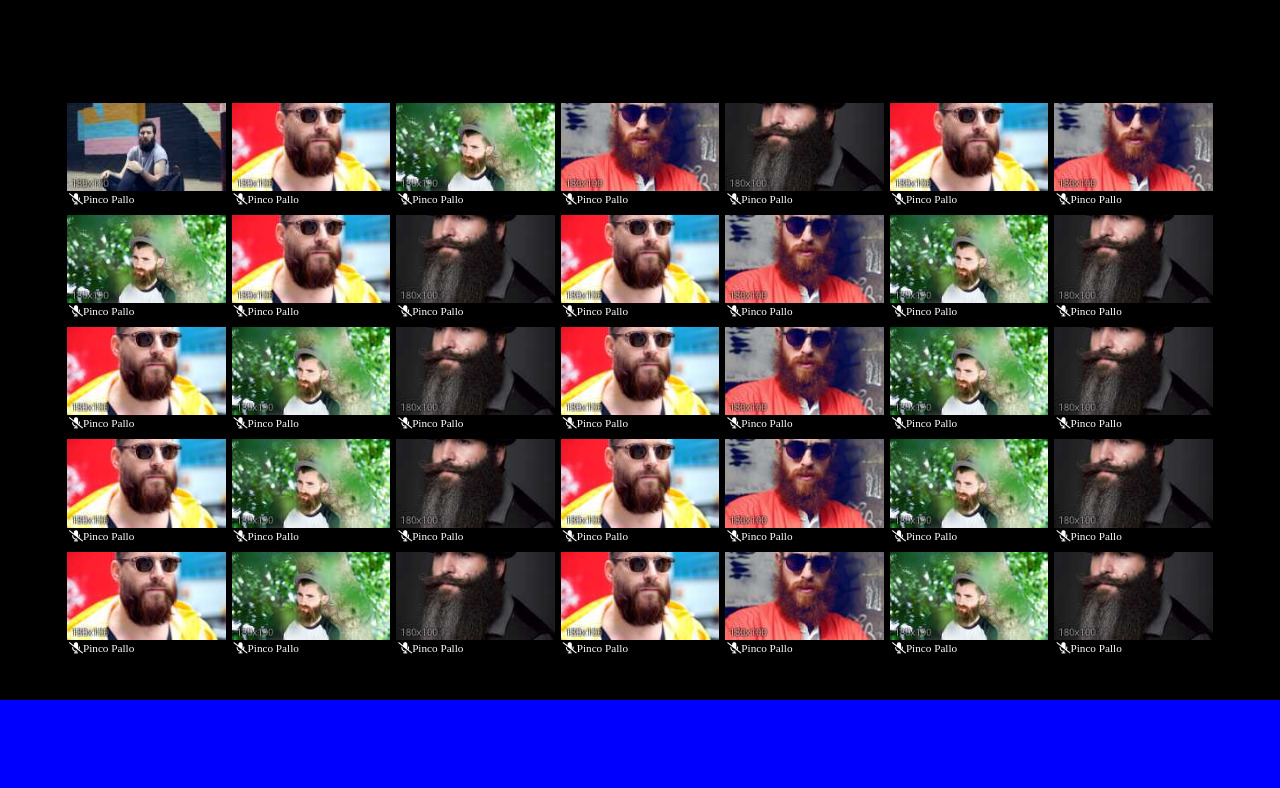
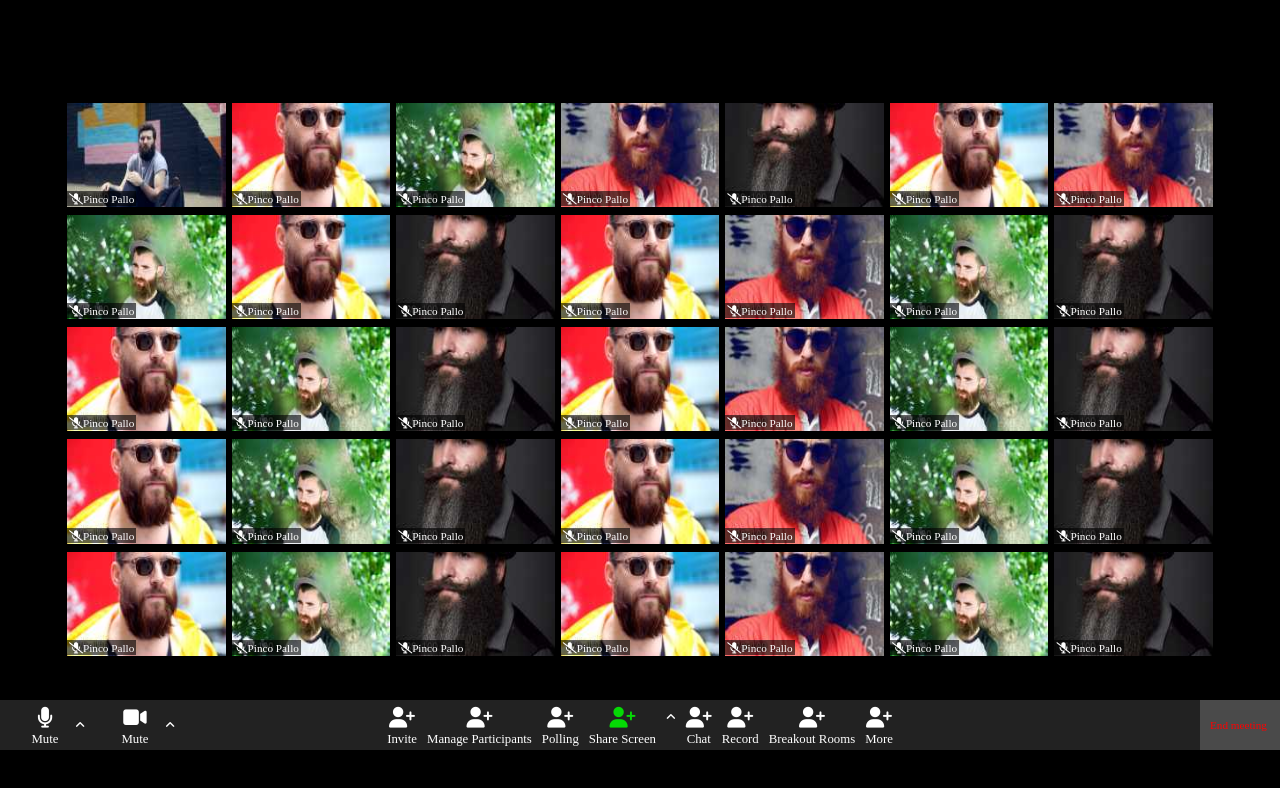
Before and after one commit to MarcoRomanohub/html-css-zoom, a plain HTML site: page index.html in a window 1280 px wide. Drawn offline with Linux system fonts and the light colour scheme.

Commit message:
[add] footer

```diff
--- a/css/style.css
+++ b/css/style.css
@@ -17,9 +17,11 @@ main{
   height: calc(100vh - 100px);
   width: 100vw;
 }
-
+.active{
+  color: rgb(5, 217, 5);
+}
 .container{
-  max-width: 98%;
+  /* max-width: 98%; */
   width: 90%;
   margin: 100px auto;
   height: 80%;
@@ -41,6 +43,7 @@ main{
   height: 100%;
   margin: 3px;
   position: relative;
+  display: flex;
 }
 .nome-utente{
   height: 15px;
@@ -58,5 +61,62 @@ main{
 footer{
   height: 100px;
   /* background-color: #222222; */
-  background-color: blue;
 }
+footer .bar{
+  height: 50px;
+  background-color: #222222;
+  color: white;
+  justify-content: space-between;
+}
+.option{
+
+}
+.option .mic, .video{
+  width: 80px;
+  height: 50px;
+  text-align: center;
+  margin: 5px;
+  padding-top: 2px;
+  position: relative;
+}
+.mic,.video,.icon div{
+  font-size: .8rem;
+}
+.bar i{
+  font-size: 1.3rem;
+margin-bottom: 4px;
+}
+.option span{
+  position: absolute;
+  right: 0;
+  bottom: 40%;
+}
+.bar span i{
+  font-size: .7rem;
+}
+nav{
+  width: 800px;
+  justify-content: center;
+}
+.icon{
+  text-align: center;
+  margin: 5px;
+  padding-top: 2px;
+}
+.icon span i{
+  /* line-height: 35px; */
+}
+.end-meeting div{
+  width: 80px;
+  height: 50px;
+  background-color: #4A4A4A;
+  line-height: 50px;
+  font-size: .7rem;
+  padding: 0 10px;
+  color: red;
+  justify-content: flex-end;
+}
+.end-meeting{
+  width: 180px;
+  justify-content: flex-end;
+}
--- a/index.html
+++ b/index.html
@@ -176,7 +176,76 @@
   </main>
 
   <footer>
+    <div class="bar d-flex">
+      <div class="option d-flex">
 
+        <div class="mic">
+          <i class="fa-solid fa-microphone"></i>
+          <div>Mute</div>
+          <span><i class="fa-solid fa-angle-up"></i></span>
+        </div>
+
+        <div class="video">
+          <i class="fa-solid fa-video"></i>
+          <div>Mute</div>
+          <span><i class="fa-solid fa-angle-up"></i></span>
+        </div>
+
+      </div>
+
+      <nav class="d-flex">
+
+        <div class="icon">
+          <i class="fa-solid fa-user-plus"></i>
+          <div>Invite</div>
+        </div>
+
+        <div class="icon">
+          <i class="fa-solid fa-user-plus"></i>
+          <div>Manage Participants</div>
+        </div>
+
+        <div class="icon">
+          <i class="fa-solid fa-user-plus"></i>
+          <div>Polling</div>
+        </div>
+
+        <div class="icon">
+          <i class="fa-solid fa-user-plus active"></i>
+          <div>Share Screen</div>
+        </div>
+
+        <div class="icon">
+          <span><i class="fa-solid fa-angle-up"></i></span>
+        </div>
+
+        <div class="icon">
+          <i class="fa-solid fa-user-plus"></i>
+          <div>Chat</div>
+        </div>
+
+        <div class="icon">
+          <i class="fa-solid fa-user-plus"></i>
+          <div>Record</div>
+        </div>
+
+        <div class="icon">
+          <i class="fa-solid fa-user-plus"></i>
+          <div>Breakout Rooms</div>
+        </div>
+
+        <div class="icon">
+          <i class="fa-solid fa-user-plus"></i>
+          <div>More</div>
+        </div>
+
+
+      </nav>
+
+      <div class="end-meeting d-flex">
+        <div>End meeting</div>
+      </div>
+    </div>
   </footer>
 
 </body>
```
